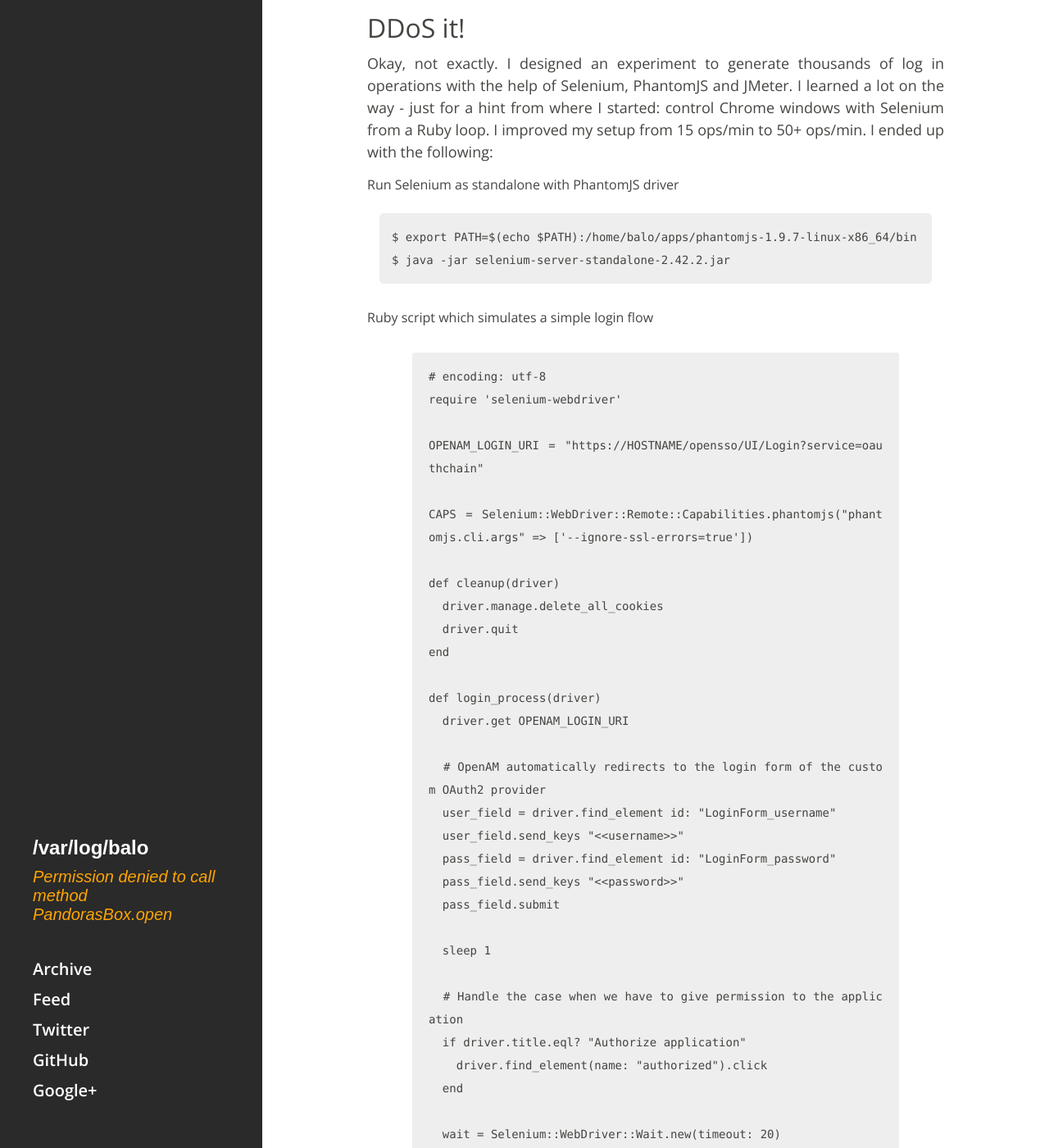
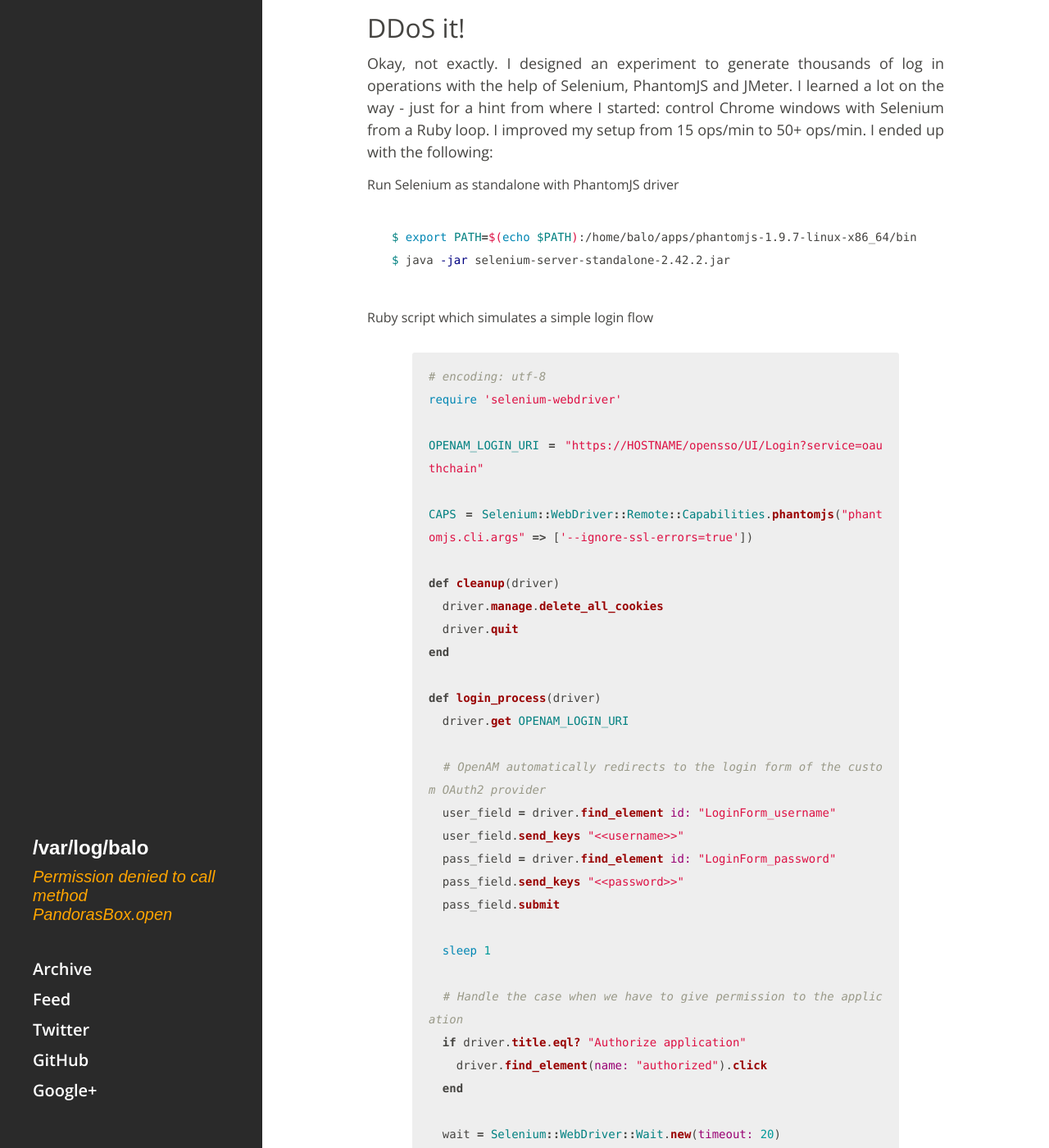
Before and after one commit to vbalazs/vbalazs.github.io, a Jekyll site: the page built from index.html, in a window 1280 px wide and 1400 px high, scrolled down 888 px. Shown: the whole window at 82% size. Built offline with Jekyll 4.4.1, drawn with Linux system fonts in a browser that asks for light colours; some web fonts are replaced; the list of posts is cut into pages by our own code.

Commit message:
Revert "Remove unused syntax.css"
This reverts commit 5f453f037cbfa3e6fc963924253d5bc3b6ecda74.

```diff
--- a/_layouts/default.html
+++ b/_layouts/default.html
@@ -31,3 +31,4 @@
   </body>
 </html>
 <link rel="stylesheet" href="http://fonts.googleapis.com/css?family=Open+Sans:300,400italic,400,600,700|PT+Mono&subset=latin,latin-ext" />
+<link rel="stylesheet" href="/assets/css/syntax.css" />
--- /dev/null
+++ b/assets/css/syntax.css
@@ -0,0 +1,60 @@
+.highlight  { background: #ffffff; }
+.highlight .c { color: #999988; font-style: italic } /* Comment */
+.highlight .err { color: #a61717; background-color: #e3d2d2 } /* Error */
+.highlight .k { font-weight: bold } /* Keyword */
+.highlight .o { font-weight: bold } /* Operator */
+.highlight .cm { color: #999988; font-style: italic } /* Comment.Multiline */
+.highlight .cp { color: #999999; font-weight: bold } /* Comment.Preproc */
+.highlight .c1 { color: #999988; font-style: italic } /* Comment.Single */
+.highlight .cs { color: #999999; font-weight: bold; font-style: italic } /* Comment.Special */
+.highlight .gd { color: #000000; background-color: #ffdddd } /* Generic.Deleted */
+.highlight .gd .x { color: #000000; background-color: #ffaaaa } /* Generic.Deleted.Specific */
+.highlight .ge { font-style: italic } /* Generic.Emph */
+.highlight .gr { color: #aa0000 } /* Generic.Error */
+.highlight .gh { color: #999999 } /* Generic.Heading */
+.highlight .gi { color: #000000; background-color: #ddffdd } /* Generic.Inserted */
+.highlight .gi .x { color: #000000; background-color: #aaffaa } /* Generic.Inserted.Specific */
+.highlight .go { color: #888888 } /* Generic.Output */
+.highlight .gp { color: #555555 } /* Generic.Prompt */
+.highlight .gs { font-weight: bold } /* Generic.Strong */
+.highlight .gu { color: #aaaaaa } /* Generic.Subheading */
+.highlight .gt { color: #aa0000 } /* Generic.Traceback */
+.highlight .kc { font-weight: bold } /* Keyword.Constant */
+.highlight .kd { font-weight: bold } /* Keyword.Declaration */
+.highlight .kp { font-weight: bold } /* Keyword.Pseudo */
+.highlight .kr { font-weight: bold } /* Keyword.Reserved */
+.highlight .kt { color: #445588; font-weight: bold } /* Keyword.Type */
+.highlight .m { color: #009999 } /* Literal.Number */
+.highlight .s { color: #d14 } /* Literal.String */
+.highlight .na { color: #008080 } /* Name.Attribute */
+.highlight .nb { color: #0086B3 } /* Name.Builtin */
+.highlight .nc { color: #445588; font-weight: bold } /* Name.Class */
+.highlight .no { color: #008080 } /* Name.Constant */
+.highlight .ni { color: #800080 } /* Name.Entity */
+.highlight .ne { color: #990000; font-weight: bold } /* Name.Exception */
+.highlight .nf { color: #990000; font-weight: bold } /* Name.Function */
+.highlight .nn { color: #555555 } /* Name.Namespace */
+.highlight .nt { color: #000080 } /* Name.Tag */
+.highlight .nv { color: #008080 } /* Name.Variable */
+.highlight .ow { font-weight: bold } /* Operator.Word */
+.highlight .w { color: #bbbbbb } /* Text.Whitespace */
+.highlight .mf { color: #009999 } /* Literal.Number.Float */
+.highlight .mh { color: #009999 } /* Literal.Number.Hex */
+.highlight .mi { color: #009999 } /* Literal.Number.Integer */
+.highlight .mo { color: #009999 } /* Literal.Number.Oct */
+.highlight .sb { color: #d14 } /* Literal.String.Backtick */
+.highlight .sc { color: #d14 } /* Literal.String.Char */
+.highlight .sd { color: #d14 } /* Literal.String.Doc */
+.highlight .s2 { color: #d14 } /* Literal.String.Double */
+.highlight .se { color: #d14 } /* Literal.String.Escape */
+.highlight .sh { color: #d14 } /* Literal.String.Heredoc */
+.highlight .si { color: #d14 } /* Literal.String.Interpol */
+.highlight .sx { color: #d14 } /* Literal.String.Other */
+.highlight .sr { color: #009926 } /* Literal.String.Regex */
+.highlight .s1 { color: #d14 } /* Literal.String.Single */
+.highlight .ss { color: #990073 } /* Literal.String.Symbol */
+.highlight .bp { color: #999999 } /* Name.Builtin.Pseudo */
+.highlight .vc { color: #008080 } /* Name.Variable.Class */
+.highlight .vg { color: #008080 } /* Name.Variable.Global */
+.highlight .vi { color: #008080 } /* Name.Variable.Instance */
+.highlight .il { color: #009999 } /* Literal.Number.Integer.Long */
```
